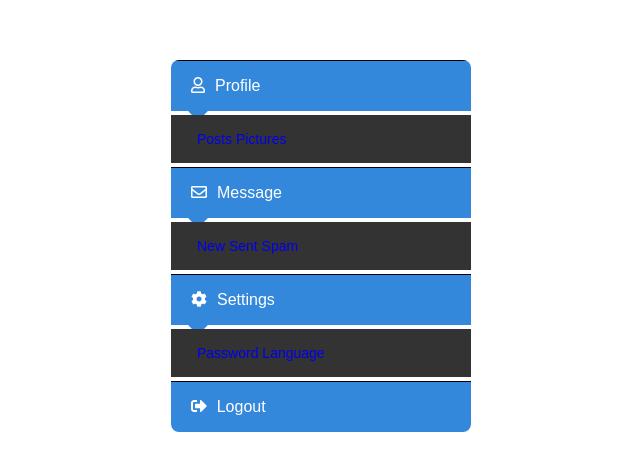
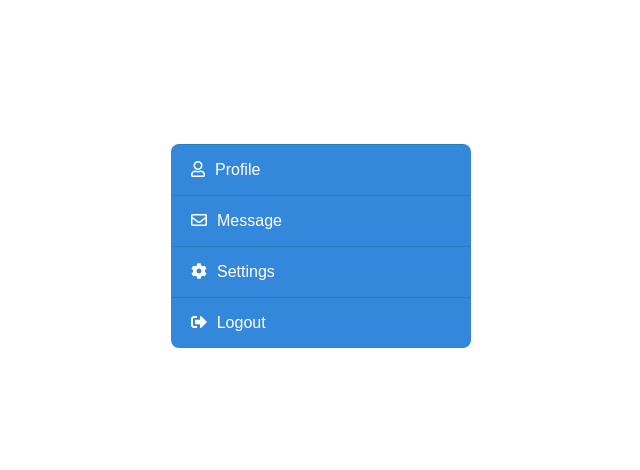
Before and after one commit to Dnakitare/pure-css-html-menu, a plain HTML site: page index.html in a window 1280 px wide. Shown: the part 154-624 px from the top of the page, without its empty margins (319-959 px from the left). Drawn offline with Linux system fonts and the light colour scheme.

Commit message:
collapsed the menu

```diff
--- a/index.css
+++ b/index.css
@@ -20,7 +20,7 @@
 }
 
 .item {
-	border-top: 1px solid black;
+	border-top: 1px solid #2980b9;
 	overflow: hidden;
 }
 
@@ -50,9 +50,12 @@
 .smenu {
 	background: #333;
 	overflow: hidden;
+	transition: max-height 0.3s;
+	max-height: 0;
+
 }
 
-.smenu {
+.smenu a {
 	display: block;
 	padding: 16px 26px;
 	color: white;
@@ -60,3 +63,15 @@
 	margin: 4px 0;
 	position: relative;
 }
+
+.smenu a:before {
+	content: '';
+	position: absolute;
+	width: 6px;
+	height: 100%;
+	background: #3488db;
+	left: 0;
+	top: 0;
+	transition: 0.4s;
+	opacity: 0;
+}
```
